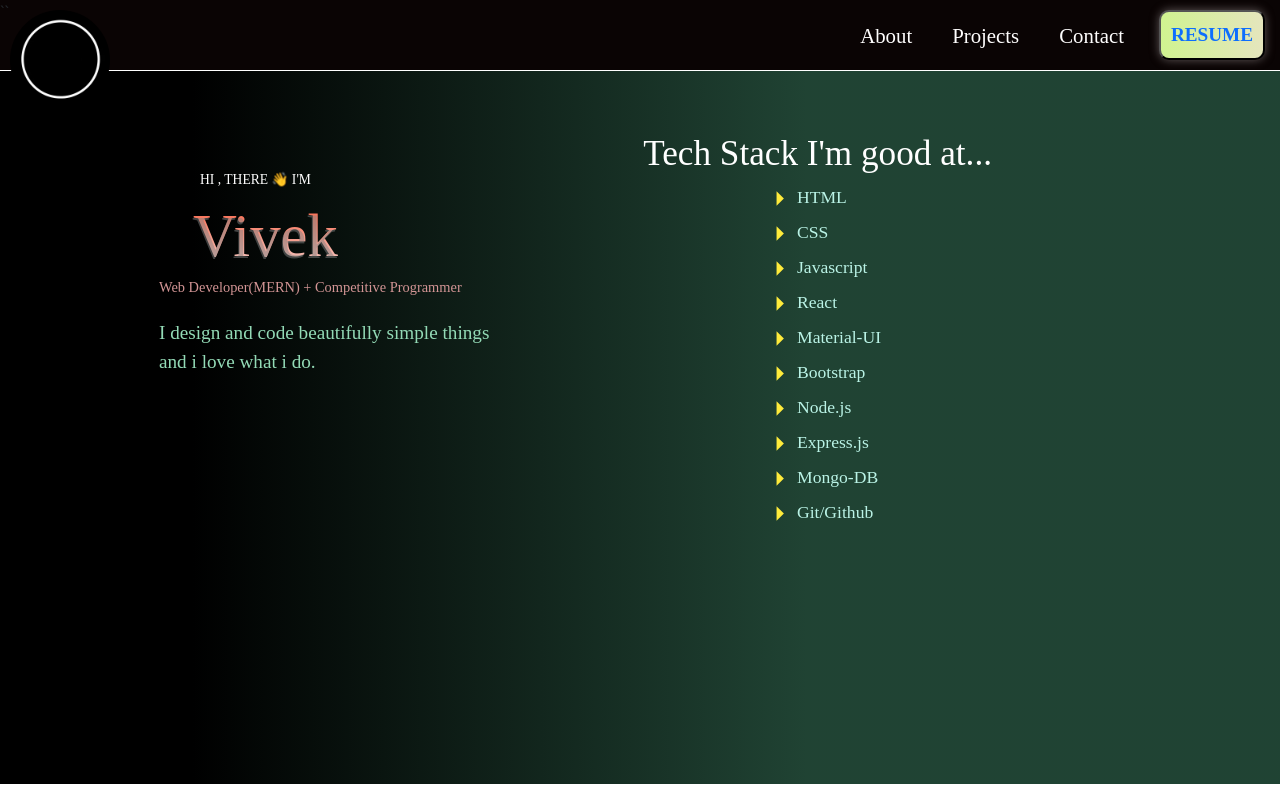
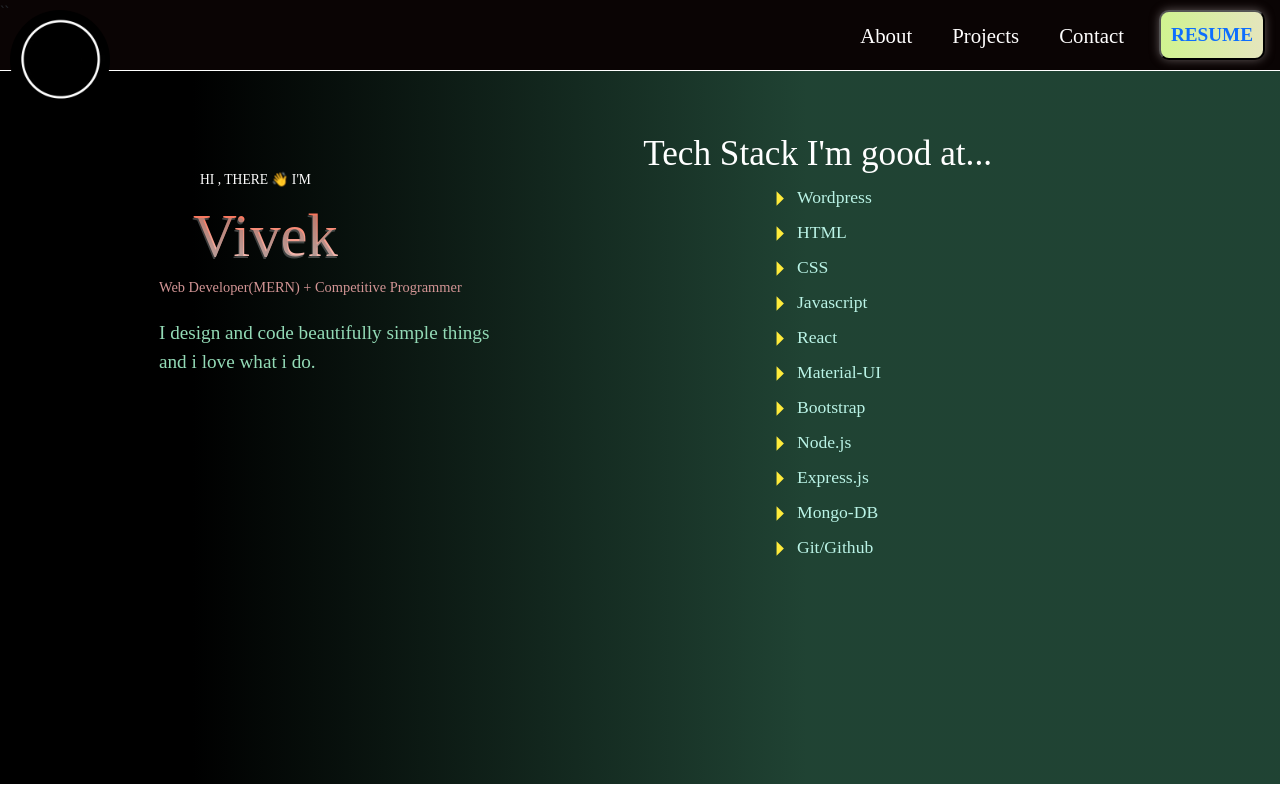
Before and after one commit to vk-0-7/Portfolio-website, a React (Create React App) app: page / in a window 1280 px wide. Built offline with nearby package versions, Linux system fonts and the light colour scheme; a web font is replaced by a local one.

Commit message:
added a new skill wordpress

```diff
--- a/src/Components/About.js
+++ b/src/Components/About.js
@@ -68,6 +68,11 @@ const Home = () => {
   <motion.div className="ul-items"
   variants={item} >
   <li><ArrowRightTwoToneIcon sx={{ color: yellow[500] ,fontSize: 35}} />
+     Wordpress</li>
+  </motion.div>
+  <motion.div className="ul-items"
+  variants={item} >
+  <li><ArrowRightTwoToneIcon sx={{ color: yellow[500] ,fontSize: 35}} />
      HTML</li>
   </motion.div>
   <motion.div className="ul-items" variants={item} >
```
